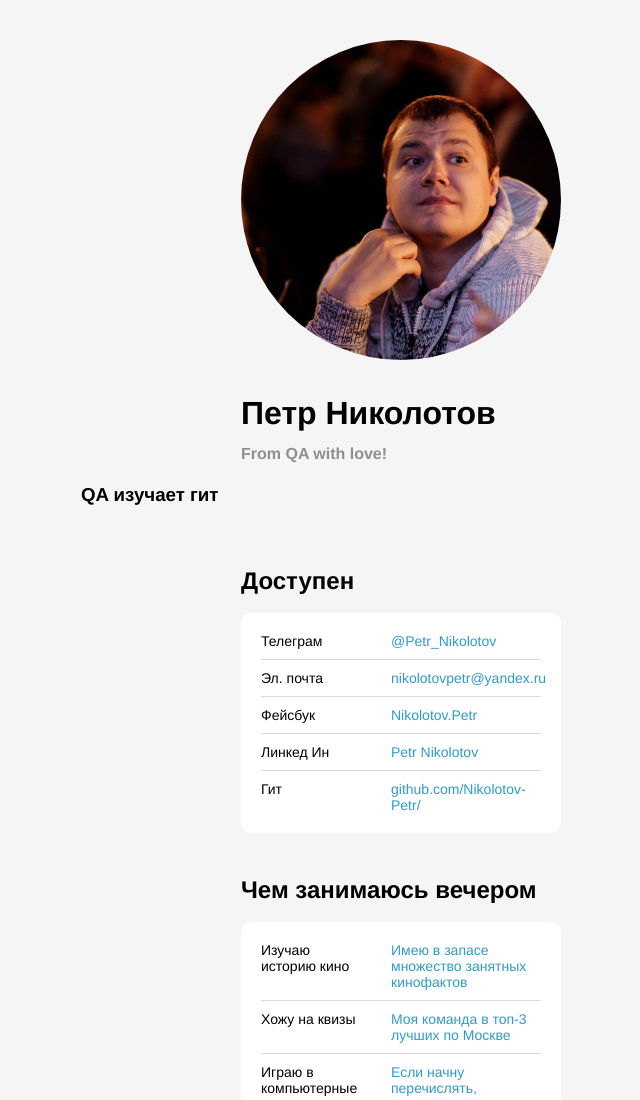
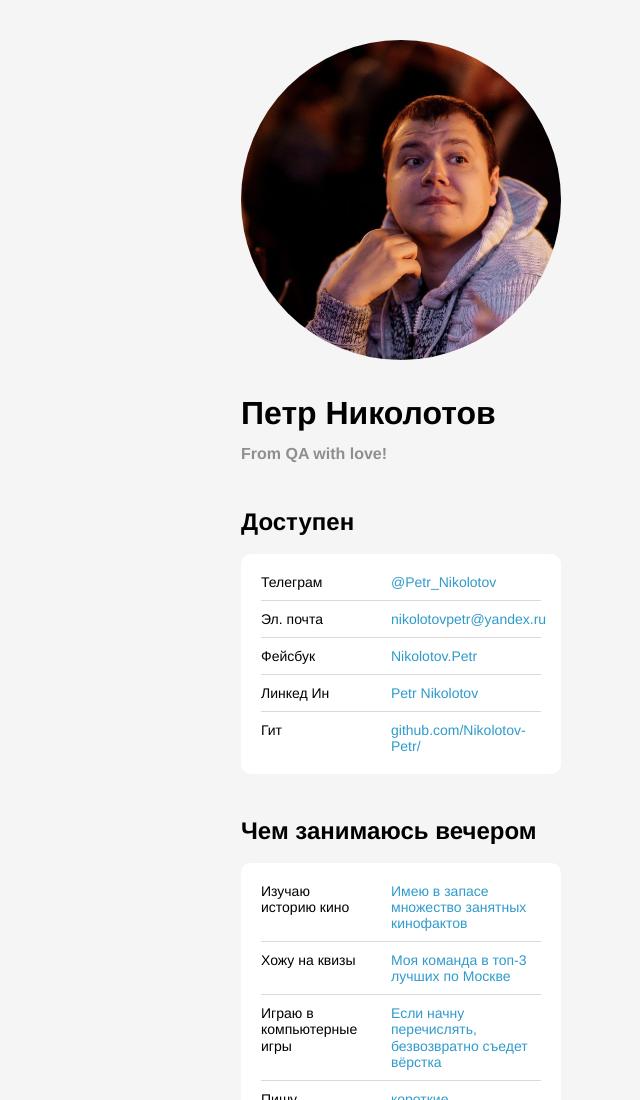
Before and after one commit to Nikolotov-Petr/Nikolotov-Petr.github.io, a plain HTML site: page index.html in a window 1280 px wide. Shown: the top 1100 px of the page, without its empty margins (239-879 px from the left). Drawn offline with Linux system fonts and the light colour scheme.

Commit message:
newcommit

```diff
--- a/index.html
+++ b/index.html
@@ -14,7 +14,6 @@
       <img src="./me1.jpg" alt="avatar" class="header__avatar" />
       <h1 class="header__title">Петр Николотов</h1>
       <h3 class="header__subtitle">From QA with love!</h3>
-      <h3>QA изучает гит</h3>
     </header>
     <main>
       <section class="links">
```
